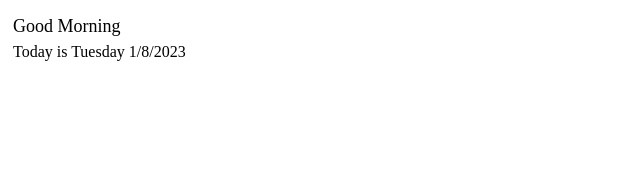
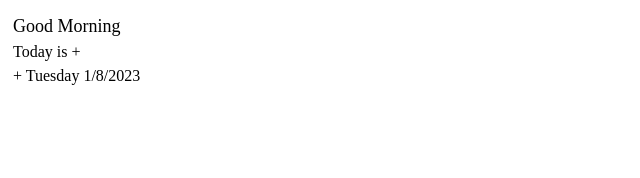
Before and after one commit to silverneha/notion, a plain HTML site: page index.html in a window 1280 px wide. Shown: the whole page, without its empty margins (0-640 px from the left). Drawn offline with Linux system fonts and the light colour scheme.

Commit message:
Update index.html

```diff
--- a/index.html
+++ b/index.html
@@ -52,6 +52,6 @@ body{
         greet = 'Good Evening  ';
 
     document.getElementById('lbl').innerHTML =
-        greet+=`<div id="date"> Today is ${date}</div>`;
+        greet+=`<div id="date"> Today is +<br>+ ${date}</div>`;
 </script>
 </html>
```
